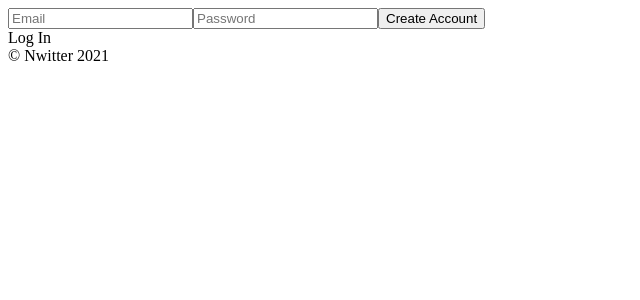
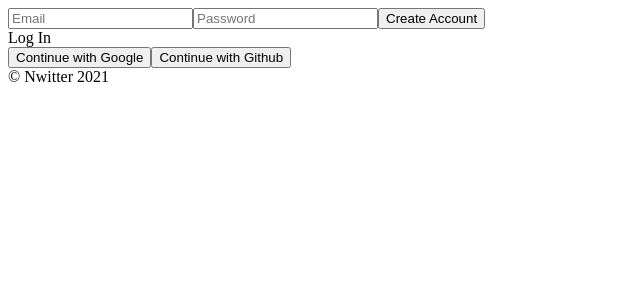
Before and after one commit to chanwoo00106/ReactFirebase, a React (Create React App) app in the folder nwitter/: page /#/ in a window 1280 px wide. Shown: the top 300 px of the page, without its empty margins (0-640 px from the left). Built offline with nearby package versions, Linux system fonts and the light colour scheme; no server answers.

Commit message:
Update Auth.js
이거 왜 안돼

```diff
--- a/nwitter/src/routes/Auth.js
+++ b/nwitter/src/routes/Auth.js
@@ -1,6 +1,6 @@
 import React, { useState } from 'react';
 import { auth } from 'fbase';
-import { createUserWithEmailAndPassword, signInWithEmailAndPassword } from "firebase/auth";
+import { createUserWithEmailAndPassword, signInWithEmailAndPassword, GithubAuthProvider, GoogleAuthProvider, signInWithPopup } from "firebase/auth";
 
 
 const Auth = () => {
@@ -44,6 +44,23 @@ const Auth = () => {
     }
 
     const toggleAccount = () => setNewAccount(prev => !prev);
+    const onSocialClick = e => {
+        const {target: name} = e;
+        let provider
+        if (name === 'google') {
+            provider = new GoogleAuthProvider();
+        } else if (name === 'github') {
+            provider = new GithubAuthProvider();
+        }
+        signInWithPopup(auth, provider)
+        .then((result) => {
+            console.log(result)
+            console.log('성공')
+        }).catch((error) => {
+            const errorCode = error.code;
+            console.log(errorCode)
+        });
+    }
 
     return (
         <div>
@@ -67,7 +84,13 @@ const Auth = () => {
                 <input type="submit" value={newAccount ? "Create Account" : "Log In"} />
                 {error}
             </form>
-            <span onClick={toggleAccount}>{newAccount ? "Log In" : "Create Account"}</span>
+            <span onClick={toggleAccount}>
+                {newAccount ? "Log In" : "Create Account"}
+            </span>
+            <div>
+                <button onClick={onSocialClick} name="google">Continue with Google</button>
+                <button onClick={onSocialClick} name="github">Continue with Github</button>
+            </div>
         </div>
     );
 };
```
